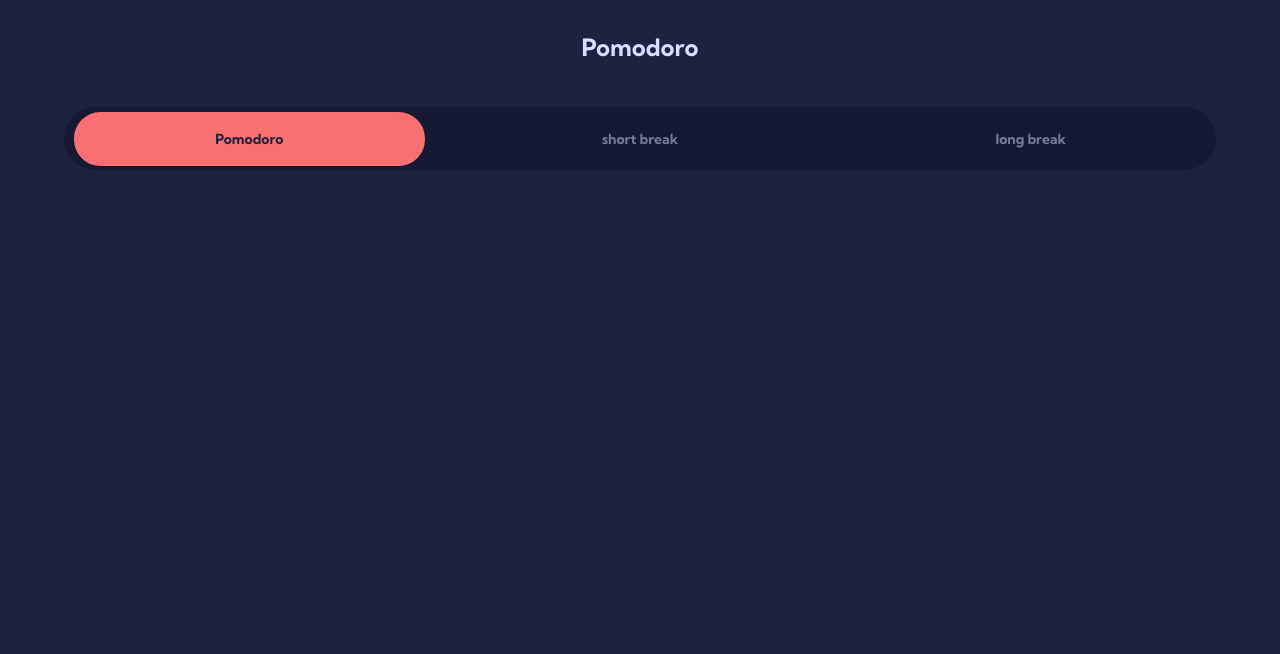
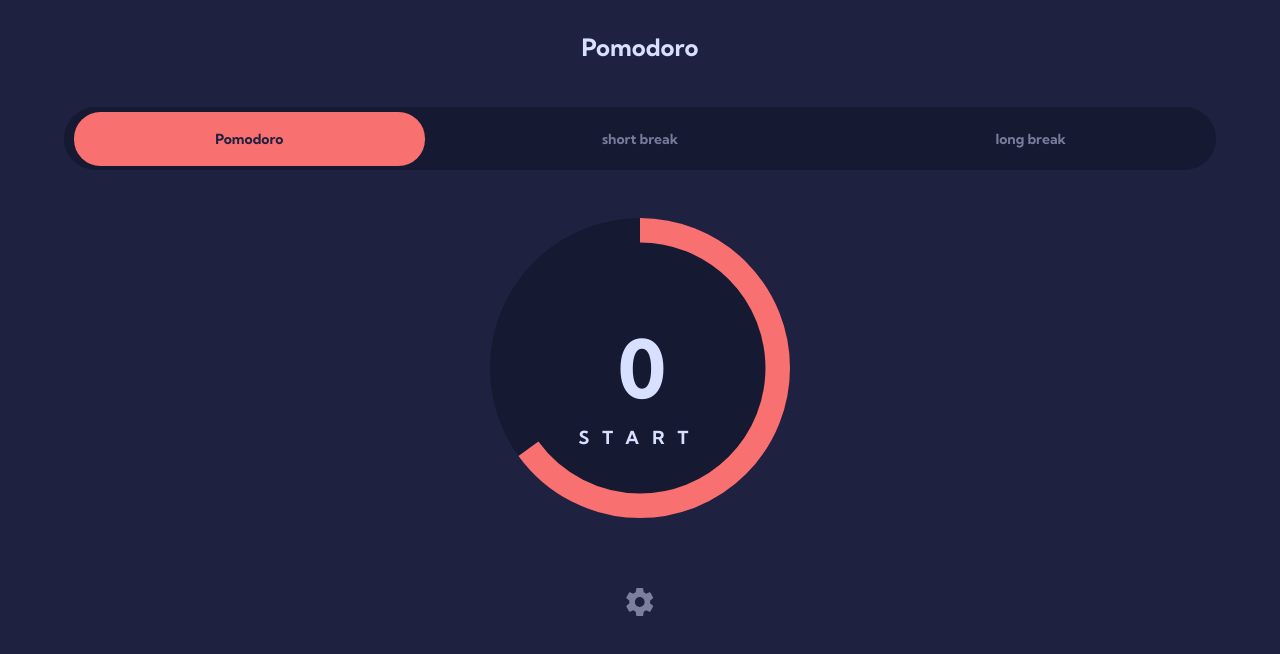
Before and after one commit to kuxala/pomodoro-app, a React (Vite) app: page / in a window 1280 px wide. Shown: the top 654 px of the page. Built offline with nearby package versions, Linux system fonts and the light colour scheme.

Commit message:
made some change

```diff
--- a/package.json
+++ b/package.json
@@ -10,6 +10,9 @@
     "preview": "vite preview"
   },
   "dependencies": {
+    "@emotion/react": "^11.11.3",
+    "@emotion/styled": "^11.11.0",
+    "@mui/material": "^5.15.10",
     "react": "^18.2.0",
     "react-dom": "^18.2.0",
     "styled-components": "^6.1.8"
--- a/src/App.tsx
+++ b/src/App.tsx
@@ -1,6 +1,8 @@
-import { useState } from "react";
+import { useState, useEffect } from "react";
 import "./App.css";
-import styled from "styled-components";
+import styled, { createGlobalStyle } from "styled-components";
+import Pomodoro from "./components/Pomodoro";
+import Settings from "./components/Settings";
 const PomodoroH1 = styled.h1`
   padding-top: 32px;
   padding-bottom: 45px;
@@ -35,15 +37,33 @@ const Texts = styled.div`
   white-space: nowrap;
   font-weight: 700;
 `;
-
+const SettingIcon = styled.img`
+  display: flex;
+  margin: 0 auto;
+  margin-top: 70px;
+`;
+const GlobalStyle = createGlobalStyle`
+  * {
+    font-family: 'Roboto'
+  }
+`;
 function App() {
   const [pomodoro, setPomodoro] = useState<boolean>(true);
   const [short, setShort] = useState<boolean>(false);
   const [long, setLong] = useState<boolean>(false);
+  const [hours, setHours] = useState<number>(0);
+  const [minutes, setMinutes] = useState<number>(0);
+  const [pause, setPause] = useState<any>(false);
+  const [seconds, setSeconds] = useState(300);
+  const [isActive, setIsActive] = useState(false);
+  const [settings, setSettings] = useState(false);
+
+  const [fontFamily, setFontFamily] = useState("Kumbh Sans");
+
   return (
     <>
       <div>
-        <PomodoroH1>Pomodoro</PomodoroH1>
+        <PomodoroH1 style={{ fontFamily }}>Pomodoro</PomodoroH1>
         <TextContainer>
           <Texts
             className={pomodoro ? "active" : "null"}
@@ -52,6 +72,7 @@ function App() {
               setShort(false);
               setLong(false);
             }}
+            style={{ fontFamily }}
           >
             Pomodoro
           </Texts>
@@ -62,6 +83,7 @@ function App() {
               setPomodoro(false);
               setLong(false);
             }}
+            style={{ fontFamily }}
           >
             short break
           </Texts>
@@ -72,11 +94,36 @@ function App() {
               setPomodoro(false);
               setShort(false);
             }}
+            style={{ fontFamily }}
           >
-            {" "}
             long break
           </Texts>
         </TextContainer>
+
+        <Pomodoro
+          hours={hours}
+          setHours={setHours}
+          minutes={minutes}
+          setMinutes={setMinutes}
+          pause={pause}
+          setPause={setPause}
+          fontFamily={fontFamily}
+        />
+
+        <SettingIcon
+          src="../assets/icon-settings.svg"
+          onClick={() => {
+            setSettings(!settings);
+          }}
+        />
+        {settings ? (
+          <Settings
+            settings={settings}
+            setSettings={setSettings}
+            setFontFamily={setFontFamily}
+            fontFamily={fontFamily}
+          />
+        ) : null}
       </div>
     </>
   );
--- a/src/components/Pomodoro.tsx
+++ b/src/components/Pomodoro.tsx
@@ -0,0 +1,82 @@
+import { CircularProgress } from "@mui/material";
+import styled from "styled-components";
+
+const Circular = styled.div`
+  position: relative;
+  max-width: 300px;
+  display: flex;
+  margin: 0 auto;
+  margin-top: 48px;
+  background-color: #161932;
+
+  border-radius: 50%;
+`;
+const CircularP = styled.p`
+  width: 100%;
+  position: absolute;
+  top: 50%;
+  left: 50%;
+  transform: translate(-50%, -50%);
+  color: #d7e0ff;
+  text-align: center;
+  font-family: "Kumbh Sans";
+  font-size: 80px;
+  font-style: normal;
+  font-weight: 700;
+  line-height: normal;
+  letter-spacing: -4px;
+`;
+const CircularPause = styled.p`
+  width: 100%;
+  text-align: center;
+  position: absolute;
+  top: 73%;
+  left: 50%;
+  transform: translate(-50%, -50%);
+  color: #d7e0ff;
+  font-family: "Kumbh Sans";
+  font-size: 18px;
+  font-style: normal;
+  font-weight: 700;
+  line-height: normal;
+  letter-spacing: 13.125px;
+`;
+function Pomodoro({
+  days,
+  setdays,
+  minutes,
+  setMinutes,
+  pause,
+  setPause,
+  fontFamily,
+}: any) {
+  return (
+    <>
+      <div>
+        <Circular>
+          <CircularProgress
+            style={{ color: "#f87070" }}
+            size="300px"
+            variant="determinate"
+            value={65}
+            // disableShrink={false}
+          />
+          <CircularP style={{ fontFamily }}>
+            {days}
+            {minutes}
+          </CircularP>
+          <CircularPause
+            style={{ fontFamily }}
+            onClick={() => {
+              setPause(!pause);
+            }}
+          >
+            {pause ? "PAUSE" : "START"}
+          </CircularPause>
+        </Circular>
+      </div>
+    </>
+  );
+}
+
+export default Pomodoro;
--- a/src/components/Settings.tsx
+++ b/src/components/Settings.tsx
@@ -0,0 +1,221 @@
+import styled from "styled-components";
+
+const Container = styled.div`
+  width: 80%;
+  margin: 0 auto;
+  height: 549px;
+  position: absolute;
+  top: 5%;
+  left: 50%;
+  transform: translate(-50%, 10%);
+  border-radius: 15px;
+  background: #fff;
+`;
+const SettingDiv = styled.div`
+  display: flex;
+  justify-content: space-between;
+  padding: 24px 24px;
+  align-items: center;
+`;
+const SettingH1 = styled.p`
+  color: #161932;
+  font-family: "Kumbh Sans";
+  font-size: 20px;
+  font-style: normal;
+  font-weight: 700;
+  line-height: normal;
+`;
+const TimeDiv = styled.div`
+  padding: 0 24px;
+`;
+const TimeDivHeader = styled.p`
+  color: #161932;
+  text-align: center;
+  font-family: "Kumbh Sans";
+  font-size: 13px;
+  font-style: normal;
+  font-weight: 700;
+  line-height: normal;
+  letter-spacing: 4.231px;
+`;
+const P = styled.p`
+  color: #1e213f;
+  font-family: "Kumbh Sans";
+  font-size: 14px;
+  font-style: normal;
+  font-weight: 700;
+  line-height: normal;
+  opacity: 0.7;
+`;
+const DivFlex = styled.div`
+  display: flex;
+  justify-content: space-between;
+  padding: 8px 0;
+  align-items: center;
+`;
+const Input = styled.input`
+  width: 140px;
+  height: 40px;
+  flex-shrink: 0;
+  border: 0px;
+  border-radius: 10px;
+  background: #eff1fa;
+  padding: 0 20px;
+  color: #1e213f;
+  font-size: 16px;
+`;
+const FontDiv = styled.div`
+  display: flex;
+  padding: 10px;
+  gap: 16px;
+  justify-content: center;
+`;
+
+const FontDivComponents = styled.div`
+  width: 40px;
+  height: 40px;
+  flex-shrink: 0;
+  background-color: #161932;
+  display: flex;
+  align-items: center;
+  justify-content: center;
+  color: #fff;
+  border-radius: 50%;
+`;
+const ColorDiv = styled.div`
+  display: flex;
+  padding: 10px;
+  gap: 16px;
+  justify-content: center;
+`;
+const ColorDivComponents = styled.div`
+  width: 40px;
+  height: 40px;
+  flex-shrink: 0;
+  background-color: #f87070;
+  border-radius: 50%;
+  display: flex;
+  align-items: center;
+  justify-content: center;
+  color: #fff;
+  border-radius: 50%;
+`;
+const Button = styled.button`
+  position: absolute;
+  bottom: -5%;
+  left: 35%;
+  /* margin-left: 50px; */
+  width: 140px;
+  height: 53px;
+  flex-shrink: 0;
+  border-radius: 26.5px;
+  background: #f87070;
+  border: 0px;
+  color: #fff;
+  text-align: center;
+  font-family: "Kumbh Sans";
+  font-size: 16px;
+  font-style: normal;
+  font-weight: 700;
+  line-height: normal;
+`;
+function Settings({ settings, setSettings, setFontFamily, fontFamily }: any) {
+  return (
+    <>
+      <Container>
+        <SettingDiv>
+          <SettingH1>Settings</SettingH1>
+          <img
+            src="../../assets/icon-close.svg"
+            width="16px"
+            height="16px"
+            onClick={() => {
+              setSettings(!settings);
+            }}
+          />
+        </SettingDiv>
+
+        <TimeDiv>
+          <TimeDivHeader>TIME (MINUTES)</TimeDivHeader>
+          <div>
+            <DivFlex>
+              <P>pomodoro</P>
+              <Input type="number" value={25} />
+            </DivFlex>
+            <DivFlex>
+              <P>short break</P>
+              <Input type="number" value={5} />
+            </DivFlex>
+            <DivFlex>
+              <P>long break</P>
+              <Input type="number" value={15} />
+            </DivFlex>
+          </div>
+          <div>
+            <TimeDivHeader
+              style={{
+                paddingTop: "40px",
+                paddingBottom: "10px",
+                fontFamily: fontFamily,
+              }}
+            >
+              FONT
+            </TimeDivHeader>
+            <FontDiv>
+              <FontDivComponents
+                style={{ fontFamily: "Kumbh Sans" }}
+                onClick={() => {
+                  setFontFamily("Kumbh Sans");
+                }}
+              >
+                Aa
+              </FontDivComponents>
+              <FontDivComponents
+                style={{ fontFamily: "Roboto Slab", fontWeight: "300" }}
+                onClick={() => {
+                  setFontFamily("Roboto Slab");
+                }}
+              >
+                Aa
+              </FontDivComponents>
+              <FontDivComponents
+                style={{ fontFamily: "Space Mono", fontWeight: "700" }}
+                onClick={() => {
+                  setFontFamily("Space Mono");
+                }}
+              >
+                Aa
+              </FontDivComponents>
+            </FontDiv>
+          </div>
+          <div>
+            <TimeDivHeader
+              style={{ paddingTop: "30px", paddingBottom: "10px" }}
+            >
+              COLOR
+            </TimeDivHeader>
+            <ColorDiv>
+              <ColorDivComponents>
+                <img src="../../assets/tick.svg" width="20px" />
+              </ColorDivComponents>
+              <ColorDivComponents
+                style={{ backgroundColor: "#70F3F8" }}
+              ></ColorDivComponents>
+              <ColorDivComponents
+                style={{ backgroundColor: "#D881F8" }}
+              ></ColorDivComponents>
+            </ColorDiv>
+          </div>
+          <Button
+            onClick={() => {
+              setSettings(!settings);
+            }}
+          >
+            Apply
+          </Button>
+        </TimeDiv>
+      </Container>
+    </>
+  );
+}
+export default Settings;
```
Also changed, not shown: public/assets/tick.svg (added), 1 other file (tests, documents, lock files or other folders).
